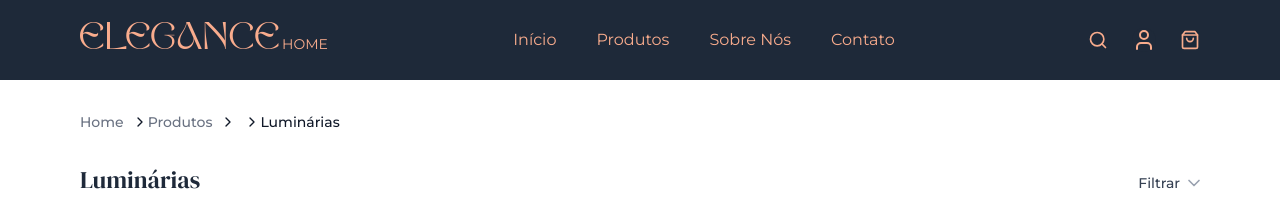
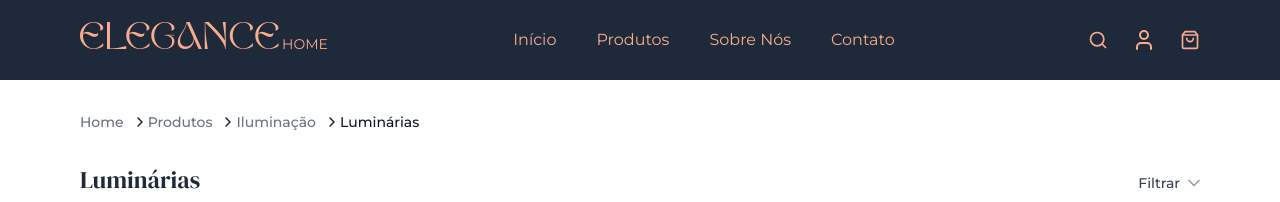
Before and after one commit to perazzavera/elegance-home, a React (Vite) app: page /produtos/iluminacao/luminarias in a window 1280 px wide. Shown: the top 202 px of the page. Built offline with nearby package versions, Linux system fonts and the light colour scheme.

Commit message:
corrigindo erros

```diff
--- a/src/pages/Produtos/index.jsx
+++ b/src/pages/Produtos/index.jsx
@@ -22,6 +22,7 @@ const nomesFormatados = {
   poltronas: "Poltronas",
   luminarias: "Luminárias",
   moveis: "Móveis",
+  iluminacao: "Iluminação",
 };
 
 export default function Produtos() {
```
